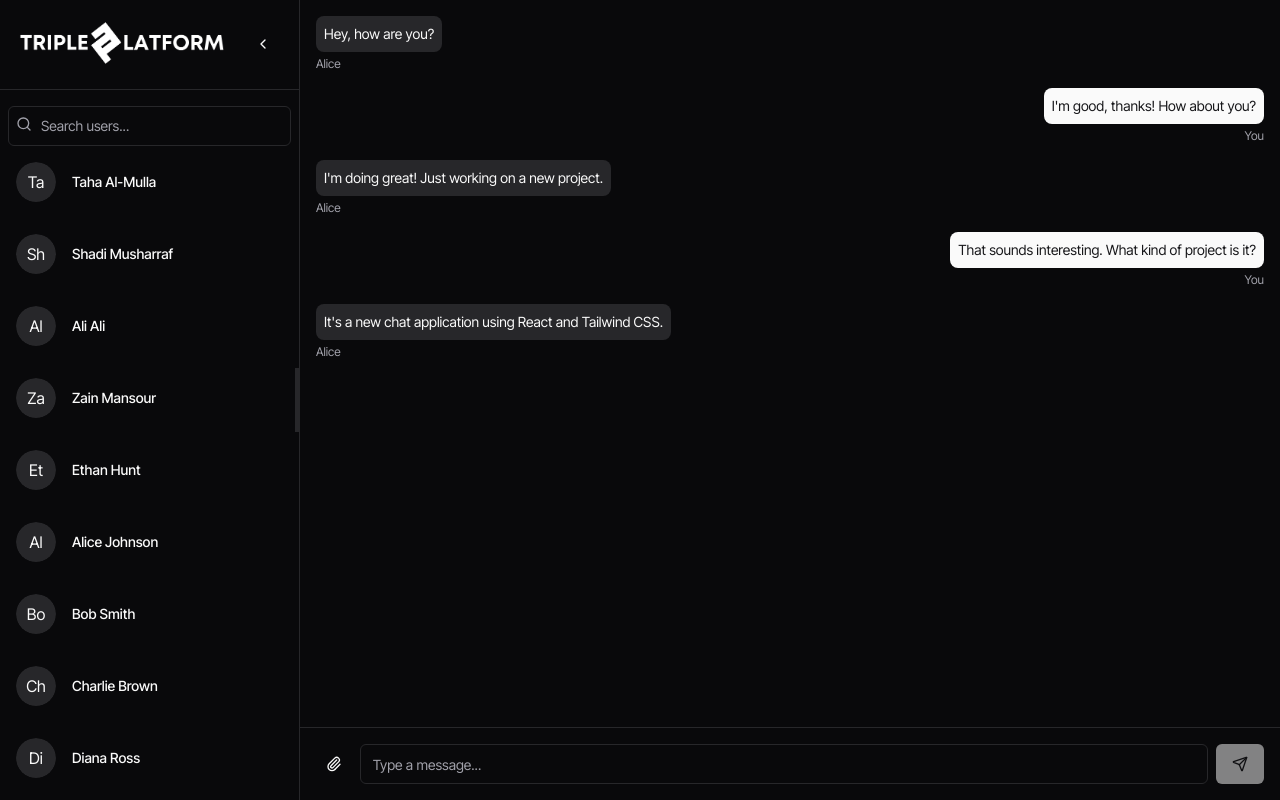
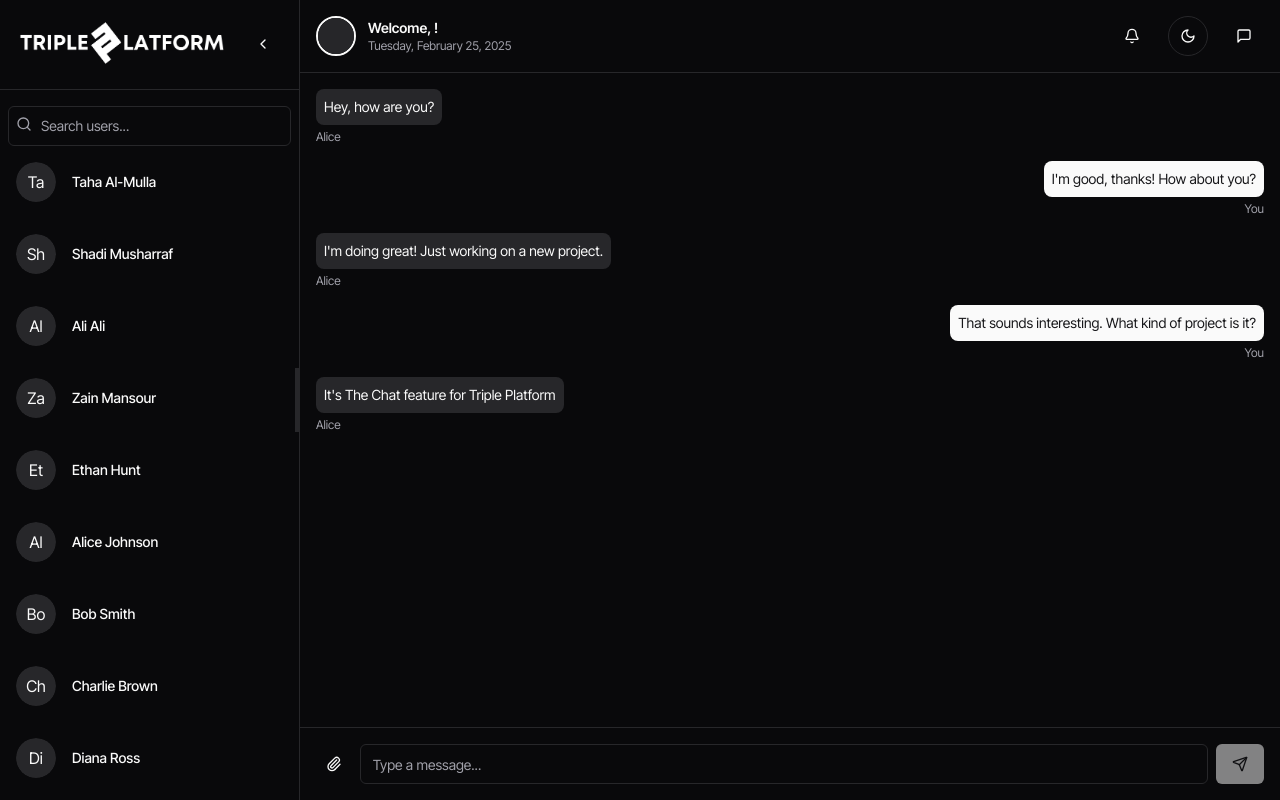
Before and after one commit to Taha1dev/triple-platform, a React (Vite) app: page /home/chat in a window 1280 px wide. Built offline with nearby package versions, Linux system fonts and the light colour scheme.

Commit message:
chat layout optimization

```diff
--- a/src/features/chat/chat-layout.tsx
+++ b/src/features/chat/chat-layout.tsx
@@ -1,16 +1,25 @@
+/* eslint-disable react-hooks/exhaustive-deps */
 
-import { useState } from "react"
+import { useEffect, useState } from "react"
 import { Sidebar } from "./components/chat-side"
 import { ChatArea } from "./components/chat-area"
 import { ChatInput } from "./components/chat-input"
+import { useDispatch } from "react-redux"
+import { AppDispatch } from "@/store/store"
+import { hideHeader } from "@/store/slices/DOMSlice"
+import Header from "../dashboard/layout/Header"
 
 export function ChatLayout() {
   const [sidebarWidth, setSidebarWidth] = useState(300)
-
+  const dispatch = useDispatch<AppDispatch>()
+  useEffect(() => {
+    dispatch(hideHeader())
+  }, [])
   return (
     <div className="flex h-full overflow-hidden">
       <Sidebar width={sidebarWidth} setWidth={setSidebarWidth} />
       <div className="flex flex-col flex-grow">
+        <Header />
         <ChatArea />
         <ChatInput />
       </div>
--- a/src/features/chat/components/chat-area.tsx
+++ b/src/features/chat/components/chat-area.tsx
@@ -5,7 +5,7 @@ const dummyMessages = [
   { id: 2, sender: "You", content: "I'm good, thanks! How about you?" },
   { id: 3, sender: "Alice", content: "I'm doing great! Just working on a new project." },
   { id: 4, sender: "You", content: "That sounds interesting. What kind of project is it?" },
-  { id: 5, sender: "Alice", content: "It's a new chat application using React and Tailwind CSS." },
+  { id: 5, sender: "Alice", content: "It's The Chat feature for Triple Platform" },
 ]
 
 export function ChatArea() {
--- a/src/features/dashboard/layout/Header.tsx
+++ b/src/features/dashboard/layout/Header.tsx
@@ -33,7 +33,7 @@ export default function Header() {
   // const { loading: Loading } = useSelector(
   //   (state: RootState) => state.updateProfile,
   // )
-
+  const { isHeaderShow } = useSelector((state: RootState) => state.headerView)
   useEffect(() => {
     dispatch(initializeUserData())
     console.log(user)
@@ -50,6 +50,8 @@ export default function Header() {
     <header className='bg-background border-b border-border p-4'>
       <div className='flex items-center justify-between max-w-7xl mx-auto'>
         {/* Search Bar */}
+        {isHeaderShow && (
+          <>
             <div className='flex items-center flex-1'>
               <Input
                 type='search'
@@ -60,14 +62,12 @@ export default function Header() {
                 <Search className='h-4 w-4' />
               </Button>
             </div>
-
-        {/* Right Side Icons and User Menu */}
-        <div className='flex items-center space-x-4'>
+            <div className={`flex items-center space-x-4`}>
               <Button variant='ghost' size='icon'>
                 <Bell className='h-5 w-5' />
               </Button>
               <ModeToggle />
-          <Button variant='ghost' size='icon' onClick={()=>{navigate('/home/chat')}}>
+              <Button variant='ghost' size='icon' onClick={() => { navigate('/home/chat') }}>
                 <MessageSquare className='h-5 w-5' />
               </Button>
 
@@ -118,6 +118,70 @@ export default function Header() {
                 </DropdownMenuContent>
               </DropdownMenu>
             </div>
+          </>
+        )}
+
+        {/* Right Side Icons and User Menu */}
+
+
+        {!isHeaderShow && (
+          <div className={`w-full flex items-center space-x-4`}>
+            <div className='flex-1'>
+              <DropdownMenu>
+                <DropdownMenuTrigger asChild>
+                  <div className='flex items-center gap-3 cursor-pointer'>
+                    <Avatar className='border-2 border-foreground rounded-full hover:border-primary transition-all'>
+                      <AvatarImage
+                        src={user?.image && `${BASE_URL}/${user.image}`}
+                        alt='User Avatar'
+                        className='w-10 h-10 object-cover'
+                      />
+                      <AvatarFallback>
+                        <Skeleton className='w-10 h-10 rounded-full' />
+                      </AvatarFallback>
+                    </Avatar>
+                    <div className='hidden md:flex flex-col'>
+                      <h4 className='font-semibold text-sm'>
+                        Welcome, {user?.fname}!
+                      </h4>
+                      <p className='text-xs text-muted-foreground'>
+                        {getCurrentDate()}
+                      </p>
+                    </div>
+                  </div>
+                </DropdownMenuTrigger>
+
+                <DropdownMenuContent className='w-56 mt-2 shadow-lg rounded-lg'>
+                  <DropdownMenuItem
+                    className='cursor-pointer flex items-center gap-2'
+                    onClick={() => navigate('profile')}
+                  >
+                    <User className='h-4 w-4' />
+                    Profile
+                  </DropdownMenuItem>
+                  <DropdownMenuItem className='cursor-pointer flex items-center gap-2'>
+                    <Settings className='h-4 w-4' />
+                    Settings
+                  </DropdownMenuItem>
+                  <DropdownMenuItem
+                    onClick={handleLogout}
+                    className='cursor-pointer flex items-center gap-2 text-red-600 focus:text-red-600'
+                  >
+                    <LogOut className='h-4 w-4' />
+                    Logout
+                  </DropdownMenuItem>
+                </DropdownMenuContent>
+              </DropdownMenu>
+            </div>
+            <Button variant='ghost' size='icon'>
+              <Bell className='h-5 w-5' />
+            </Button>
+            <ModeToggle />
+            <Button variant='ghost' size='icon' onClick={() => { navigate('/home/chat') }}>
+              <MessageSquare className='h-5 w-5' />
+            </Button>
+          </div>
+        )}
       </div>
     </header>
   )
--- /dev/null
+++ b/src/store/slices/DOMSlice.ts
@@ -0,0 +1,25 @@
+import { createSlice } from '@reduxjs/toolkit'
+
+interface HeaderState {
+  isHeaderShow: boolean
+}
+
+const initialState: HeaderState = {
+  isHeaderShow: true,
+}
+
+const headerSlice = createSlice({
+  name: 'headerShow',
+  initialState,
+  reducers: {
+    hideHeader: state => {
+      state.isHeaderShow = false
+    },
+    showHeader: state => {
+      state.isHeaderShow = false
+    },
+  },
+})
+
+export const { hideHeader, showHeader } = headerSlice.actions
+export default headerSlice.reducer
--- a/src/store/store.ts
+++ b/src/store/store.ts
@@ -16,6 +16,7 @@ import userReducer from './slices/userSlice'
 import changePasswordReducer from './slices/changePasswordSlice'
 import onBoardingReducer from './slices/onBoardingDataSlice'
 import onBoardingCategoriesReducer from './slices/getOnboardingDataSlice'
+import DomReducer from './slices/DOMSlice'
 
 export const store = configureStore({
   reducer: {
@@ -36,6 +37,7 @@ export const store = configureStore({
     changePassword: changePasswordReducer,
     onBoarding: onBoardingReducer,
     onBoardingCategories: onBoardingCategoriesReducer,
+    headerView: DomReducer,
   },
 })
 
```
Lines whose indentation alone changed are shown as unchanged.
